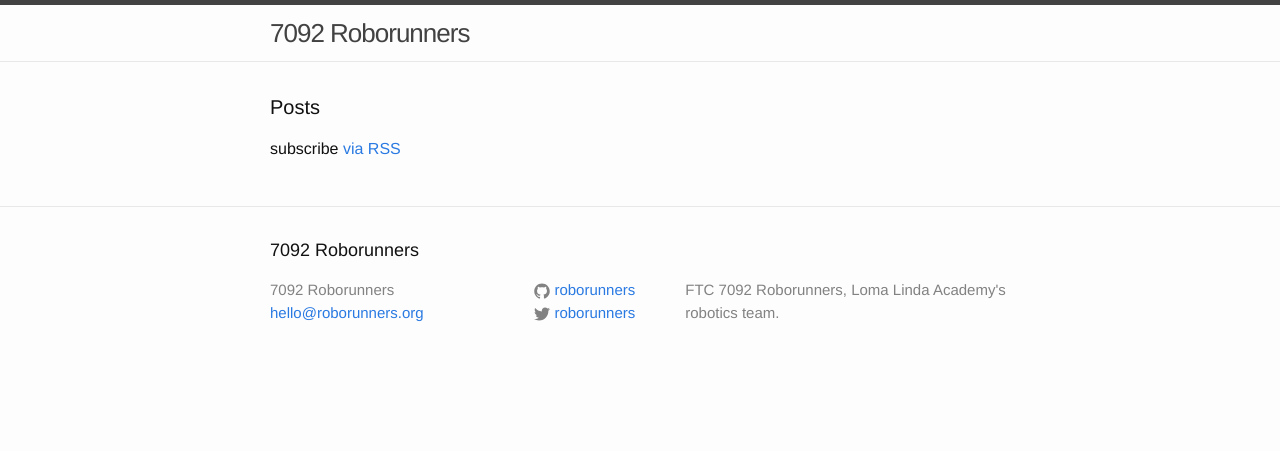
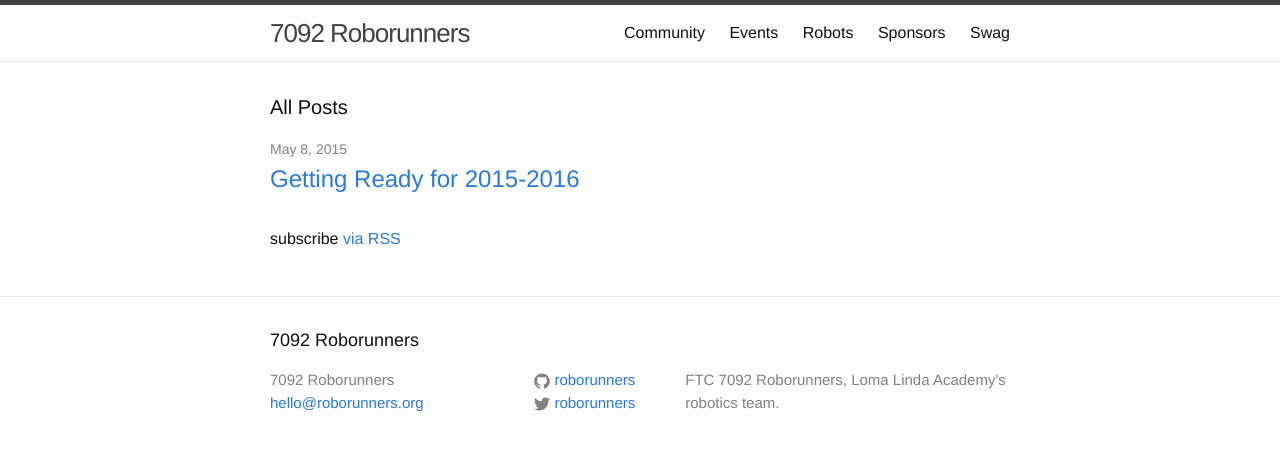
Before and after one commit to roborunners/roborunners.org, a Jekyll site: the page built from index.html, in a window 1280 px wide. Shown: the top 451 px of the page. Built offline with Jekyll 4.4.1, drawn with Linux system fonts in a browser that asks for light colours.

Commit message:
Add basic outline of future content.

```diff
--- /dev/null
+++ b/community.md
@@ -0,0 +1,4 @@
+---
+layout: page
+title: "Community"
+---
--- /dev/null
+++ b/events.md
@@ -0,0 +1,4 @@
+---
+layout: page
+title: "Events"
+---
--- a/index.html
+++ b/index.html
@@ -4,7 +4,7 @@
 
 <div class="home">
 
-  <h1 class="page-heading">Posts</h1>
+  <h1 class="page-heading">All Posts</h1>
 
   <ul class="post-list">
     {% for post in site.posts %}
--- /dev/null
+++ b/robots.md
@@ -0,0 +1,4 @@
+---
+layout: page
+title: "Robots"
+---
--- /dev/null
+++ b/sponsors.md
@@ -0,0 +1,4 @@
+---
+layout: page
+title: "Sponsors"
+---
--- /dev/null
+++ b/swag.md
@@ -0,0 +1,4 @@
+---
+layout: page
+title: "Swag"
+---
```
Also changed, not shown: _posts/2015-05-07-getting-ready-for-2015-2016.markdown (added, +16 -0 lines).
